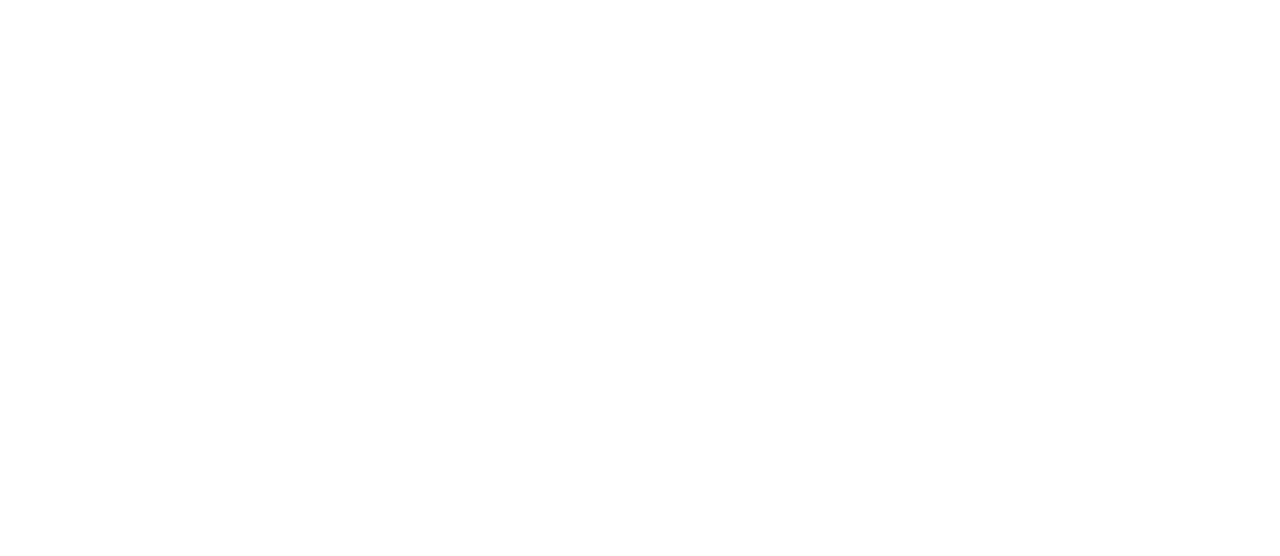
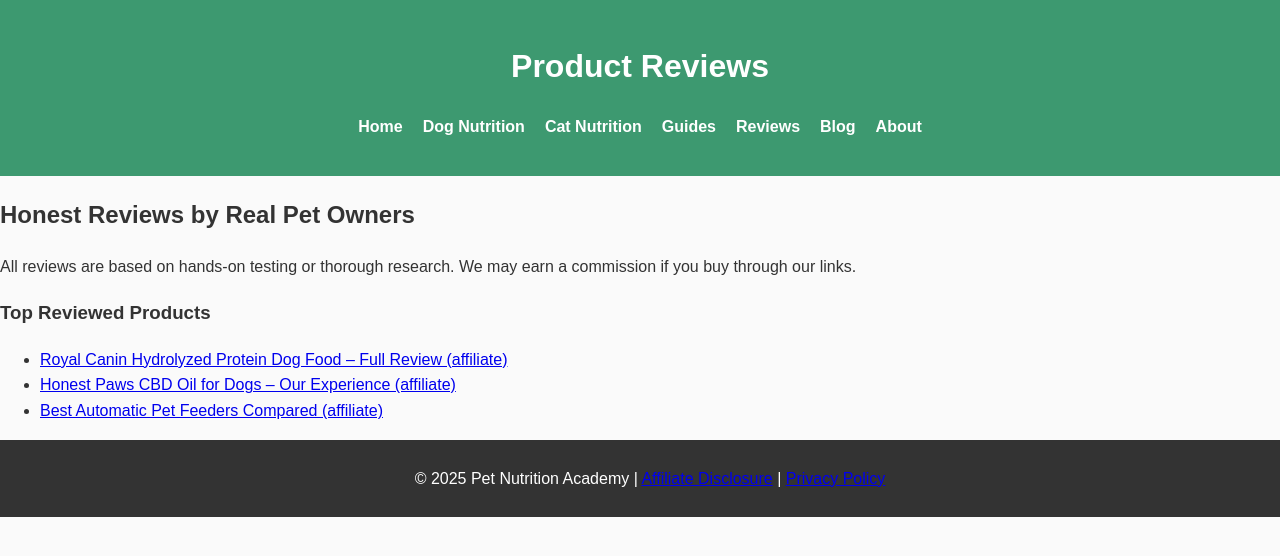
Before and after one commit to fustesh/pet-nutrition-academy, a plain HTML site: page reviews.html in a window 1280 px wide. Drawn offline with Linux system fonts and the light colour scheme.

Commit message:
Update reviews.html

```diff
--- a/reviews.html
+++ b/reviews.html
@@ -1 +1,45 @@
-<!-- Placeholder for reviews.html -->
+<!DOCTYPE html>
+<html lang="en">
+<head>
+  <meta charset="UTF-8">
+  <meta name="viewport" content="width=device-width, initial-scale=1.0">
+  <title>Product Reviews | Pet Nutrition Academy</title>
+  <link rel="stylesheet" href="style.css">
+</head>
+<body>
+  <header>
+    <h1>Product Reviews</h1>
+    <nav>
+      <ul>
+        <li><a href="index.html">Home</a></li>
+        <li><a href="dog-nutrition.html">Dog Nutrition</a></li>
+        <li><a href="cat-nutrition.html">Cat Nutrition</a></li>
+        <li><a href="guides.html">Guides</a></li>
+        <li><a href="reviews.html">Reviews</a></li>
+        <li><a href="blog.html">Blog</a></li>
+        <li><a href="about.html">About</a></li>
+      </ul>
+    </nav>
+  </header>
+
+  <main>
+    <section>
+      <h2>Honest Reviews by Real Pet Owners</h2>
+      <p>All reviews are based on hands-on testing or thorough research. We may earn a commission if you buy through our links.</p>
+    </section>
+
+    <section>
+      <h3>Top Reviewed Products</h3>
+      <ul>
+        <li><a href="https://amzn.to/hydrolyzedreview" target="_blank">Royal Canin Hydrolyzed Protein Dog Food – Full Review (affiliate)</a></li>
+        <li><a href="https://amzn.to/cbdoilreview" target="_blank">Honest Paws CBD Oil for Dogs – Our Experience (affiliate)</a></li>
+        <li><a href="https://amzn.to/automaticfeeder" target="_blank">Best Automatic Pet Feeders Compared (affiliate)</a></li>
+      </ul>
+    </section>
+  </main>
+
+  <footer>
+    <p>&copy; 2025 Pet Nutrition Academy | <a href="disclaimer.html">Affiliate Disclosure</a> | <a href="privacy.html">Privacy Policy</a></p>
+  </footer>
+</body>
+</html>
```
